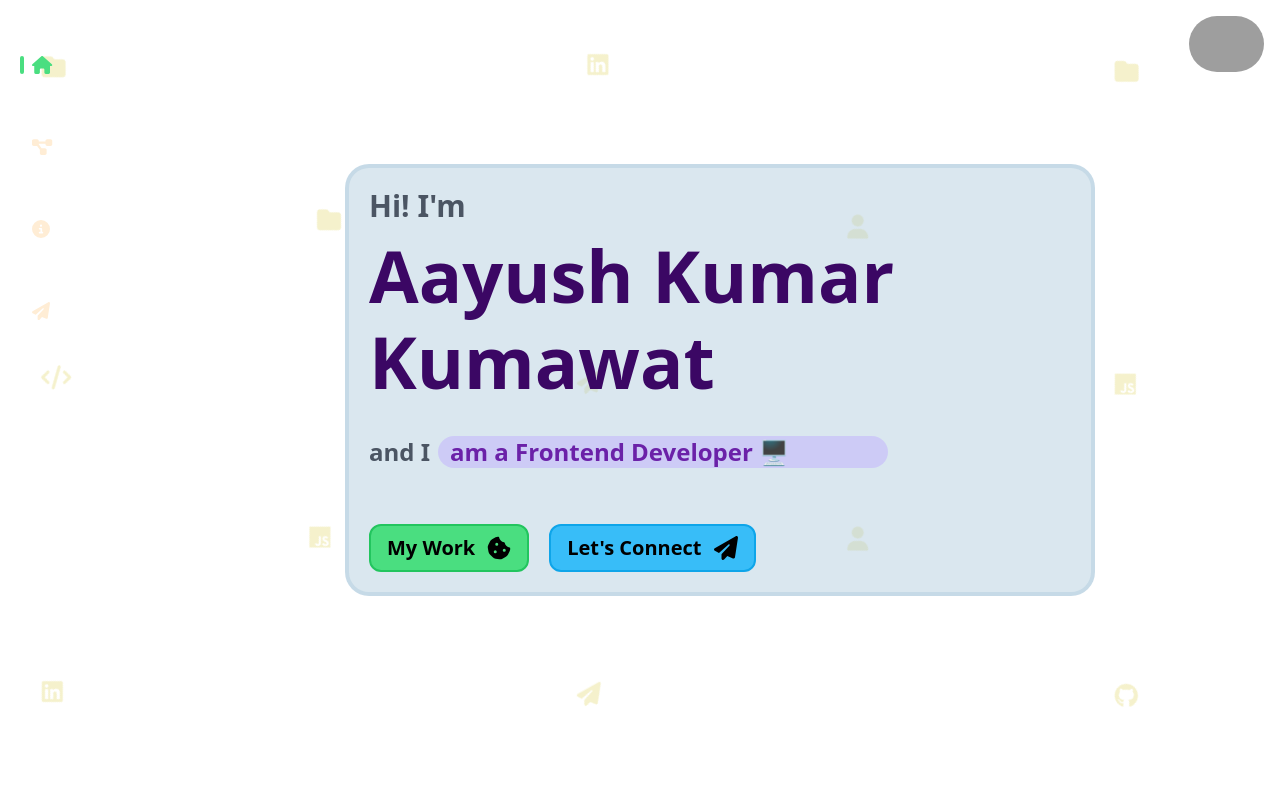
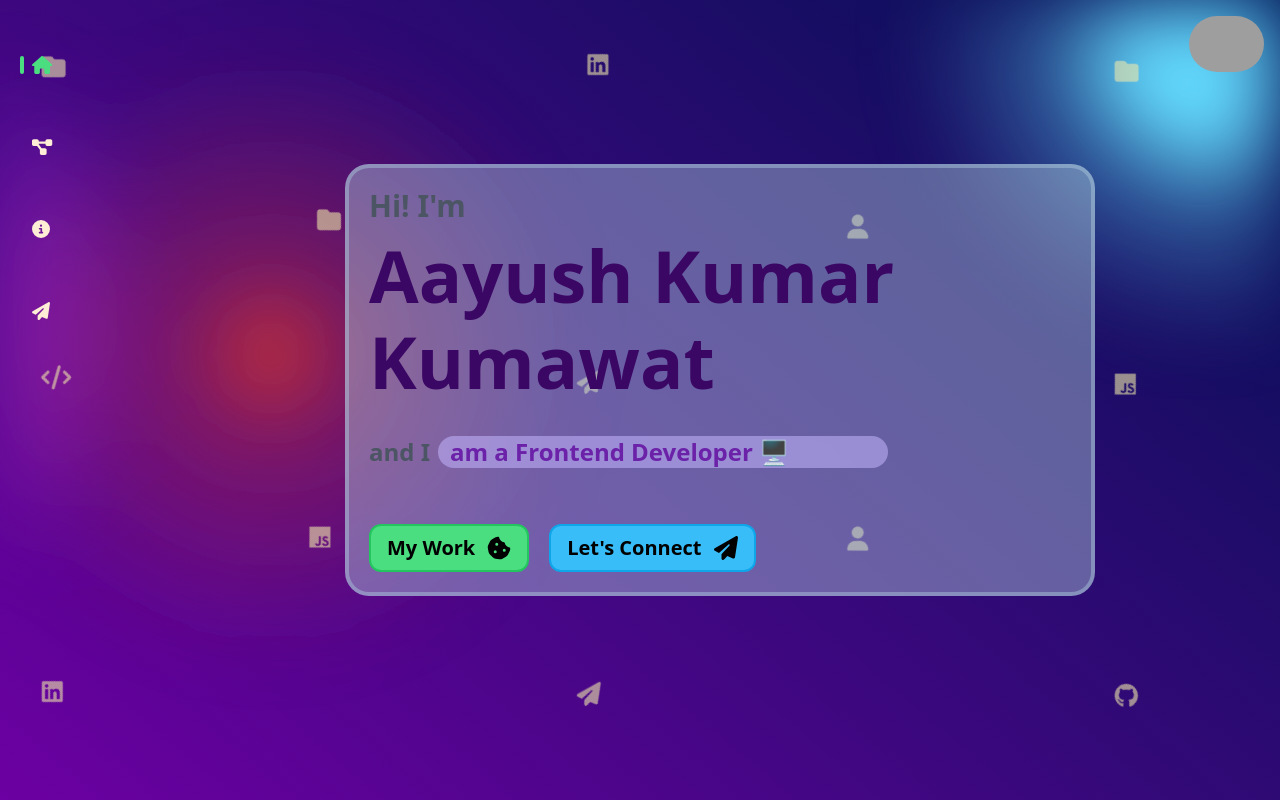
Before and after one commit to Aayush259/Animated-Portfolio, a React (Vite) app: page / in a window 1280 px wide. Built offline with nearby package versions, Linux system fonts and the light colour scheme; grey boxes are pictures that could not be loaded.

Commit message:
Applied gradient animation

```diff
--- a/src/App.jsx
+++ b/src/App.jsx
@@ -4,6 +4,7 @@ import myImage from './images/myImg.jpeg';
 import BackgroundAnimation from './components/background/BackgroundAnimation.jsx';
 import Nav from './components/nav/Nav.jsx';
 import WelcomeScreen from './components/welcome_screen/WelcomeScreen.jsx';
+import { BackgroundGradientAnimation } from './components/background/background-animation-gradient.jsx';
 
 export default function App() {
 
@@ -21,6 +22,9 @@ export default function App() {
 
   return (
     <>
+    <div className="fixed w-screen h-screen overflow-hidden">
+      <BackgroundGradientAnimation />
+    </div>
         {
           showIntro ? <WelcomeScreen /> : (
 
@@ -43,7 +47,7 @@ export default function App() {
                 <Nav />
 
                 <div
-                className="min-h-[100vh] py-4 pb-14 w-full flex justify-center items-center duration-300"
+                  className="min-h-[100vh] py-4 pb-14 w-full flex justify-center items-center duration-300 z-40"
                   id="componentContainer"
                 >
                   <Outlet />
--- a/src/components/nav/Nav.jsx
+++ b/src/components/nav/Nav.jsx
@@ -19,7 +19,7 @@ export default function Nav() {
     ];
 
     return (
-        <nav className="fixed bottom-0 w-full py-6 px-1 overflow-x-auto flex flex-row items-center cs-nav-2:justify-center gap-16 bg-nav-bg lg:flex-col lg:top-0 lg:left-0 lg:w-fit lg:min-w-40 lg:h-fit lg:px-8 lg:items-start lg:mt-8 lg:bg-transparent z-20">
+        <nav className="fixed bottom-0 w-full py-6 px-1 overflow-x-auto flex flex-row items-center cs-nav-2:justify-center gap-16 bg-nav-bg lg:flex-col lg:top-0 lg:left-0 lg:w-fit lg:min-w-40 lg:h-fit lg:px-8 lg:items-start lg:mt-8 lg:bg-transparent z-50">
 
             {
                 allLinks.map(link => (
```
Lines whose indentation alone changed are shown as unchanged.
